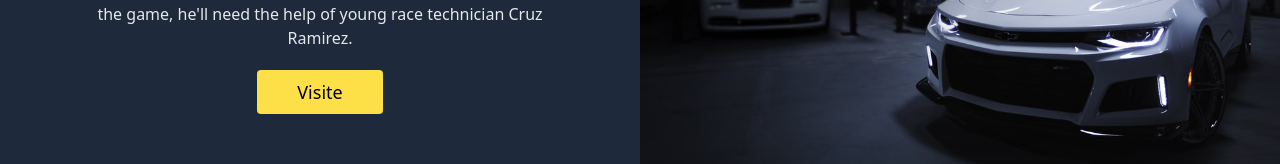
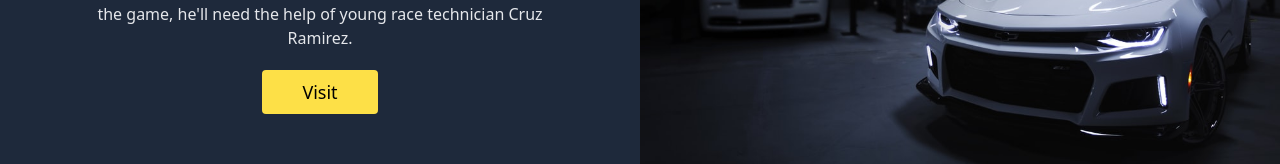
Before and after one commit to abunaem123/Product-Analysis-Website-work, a React (Create React App) app: page / in a window 1280 px wide. Shown: the part 295-459 px from the top of the page. Built offline with nearby package versions, Linux system fonts and the light colour scheme.

Commit message:
button edit

```diff
--- a/src/components/Home/Home.js
+++ b/src/components/Home/Home.js
@@ -10,7 +10,7 @@ const Home = () => {
                 <div className='m-auto'>
                     <h1 className='text-white text-5xl'>CAR CUSTOMER REVIEWS</h1>
                     <p className='text-gray-200  px-24 mt-4'>Blindsided by a new generation of racers, Lightning McQueen is pushed out of the sport he loves. To get back in the game, he'll need the help of young race technician Cruz Ramirez.</p>
-                    <button className='py-2 px-10 bg-yellow-300  mt-5 text-lg rounded' onClick={() => ExploreBtn('/about')}>Visite</button>
+                    <button className='py-2 px-10 bg-yellow-300  mt-5 text-lg rounded' onClick={() => ExploreBtn('/about')}>Visit</button>
                 </div>
                 <div>
                     <img src="/Images/car.png" alt="" />
```
